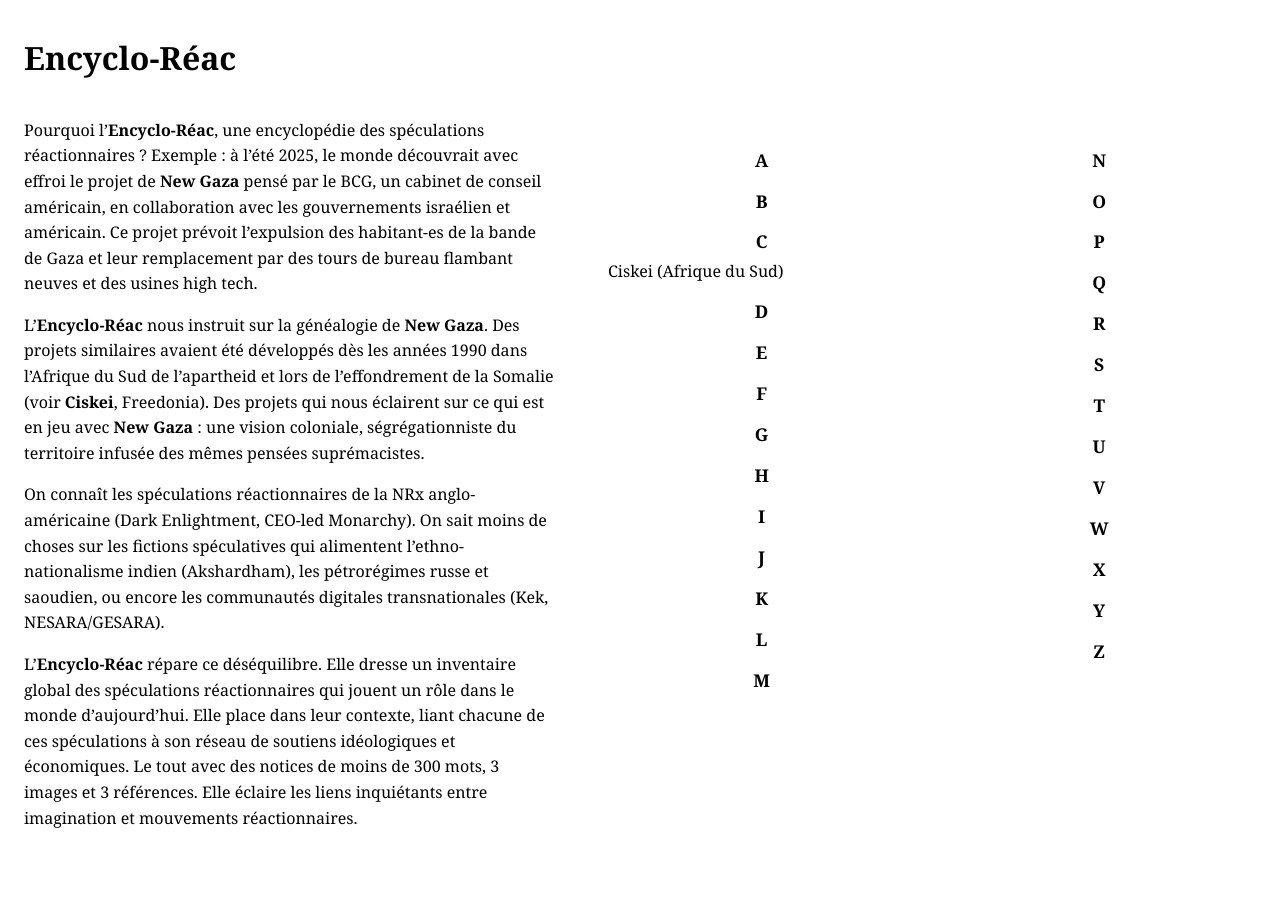
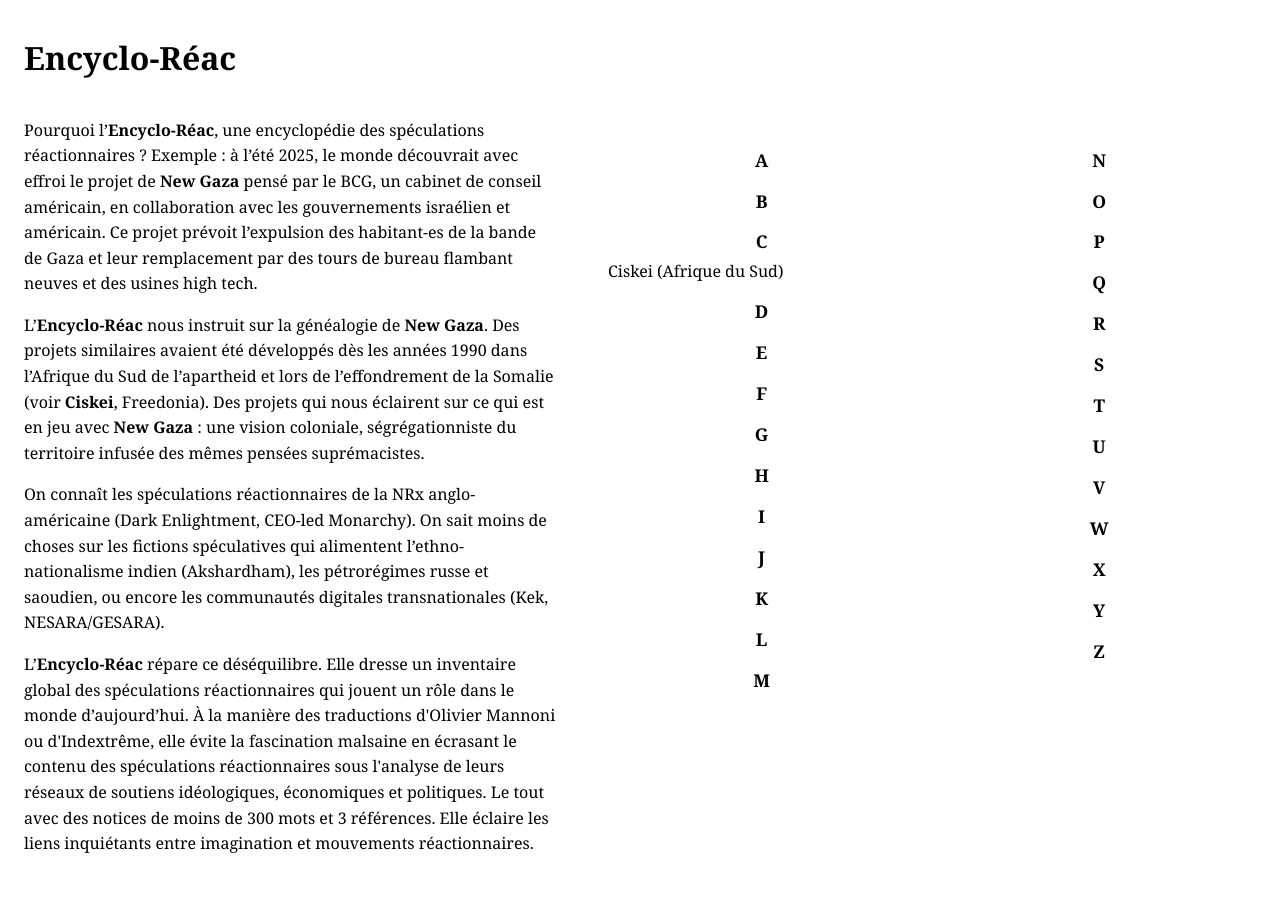
Before and after one commit to encycloreac/encycloreac.github.io, a Jekyll site: the page built from index.html, in a window 1280 px wide. Built offline with Jekyll 4.4.1, drawn with Linux system fonts in a browser that asks for light colours.

Commit message:
Update paragraph about Encyclo-Réac content

```diff
--- a/index.html
+++ b/index.html
@@ -4,4 +4,4 @@
 <p>Pourquoi l&rsquo;<b>Encyclo-Réac</b>, une encyclopédie des spéculations réactionnaires ? Exemple : à l&rsquo;été 2025, le monde découvrait avec effroi le projet de <b>New Gaza</b> pensé par le BCG, un cabinet de conseil américain, en collaboration avec les gouvernements israélien et américain. Ce projet prévoit l&rsquo;expulsion des habitant-es de la bande de Gaza et leur remplacement par des tours de bureau flambant neuves et des usines high tech.</p>
 <p>L&rsquo;<b>Encyclo-Réac</b> nous instruit sur la généalogie de <b>New Gaza</b>. Des projets similaires avaient été développés dès les années 1990 dans l&rsquo;Afrique du Sud de l&rsquo;apartheid et lors de l&rsquo;effondrement de la Somalie (voir <b>Ciskei</b>, Freedonia). Des projets qui nous éclairent sur ce qui est en jeu avec <b>New Gaza</b> : une vision coloniale, ségrégationniste du territoire infusée des mêmes pensées suprémacistes.</p>
 <p>On connaît les spéculations réactionnaires de la NRx anglo-américaine (Dark Enlightment, CEO-led Monarchy). On sait moins de choses sur les fictions spéculatives qui alimentent l&rsquo;ethno-nationalisme indien (Akshardham), les pétrorégimes russe et saoudien, ou encore les communautés digitales transnationales (Kek, NESARA/GESARA).</p>
-<p>L&rsquo;<b>Encyclo-Réac</b> répare ce déséquilibre. Elle dresse un inventaire global des spéculations réactionnaires qui jouent un rôle dans le monde d&rsquo;aujourd&rsquo;hui. Elle place dans leur contexte, liant chacune de ces spéculations à son réseau de soutiens idéologiques et économiques. Le tout avec des notices de moins de 300 mots, 3 images et 3 références. Elle éclaire les liens inquiétants entre imagination et mouvements réactionnaires.</p>
+<p>L&rsquo;<b>Encyclo-Réac</b> répare ce déséquilibre. Elle dresse un inventaire global des spéculations réactionnaires qui jouent un rôle dans le monde d&rsquo;aujourd&rsquo;hui. À la manière des traductions d'Olivier Mannoni ou d'Indextrême, elle évite la fascination malsaine en écrasant le contenu des spéculations réactionnaires sous l'analyse de leurs réseaux de soutiens idéologiques, économiques et politiques. Le tout avec des notices de moins de 300 mots et 3 références. Elle éclaire les liens inquiétants entre imagination et mouvements réactionnaires.</p>
```
